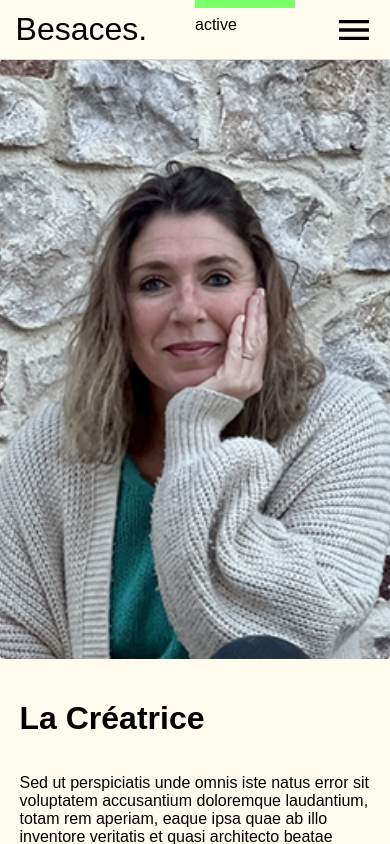
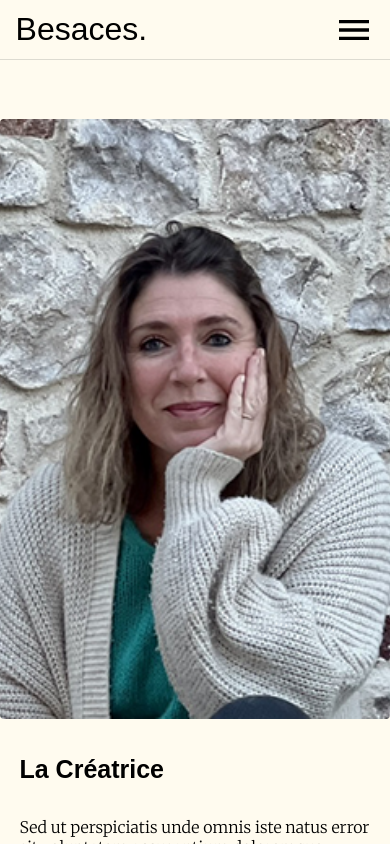
Before and after one commit to Thibaud-M326/AnneMarieWebsiteDev, a Next.js app: page / in a window 390 px wide. Shown: the top 844 px of the page. Built offline with nearby package versions, Linux system fonts and the light colour scheme; grey boxes are pictures that could not be loaded; a web font is replaced by a local one.

Commit message:
header mobile done

```diff
--- a/app/style/creations.module.css
+++ b/app/style/creations.module.css
@@ -13,6 +13,7 @@
     margin-left: 5vw;
     margin-top: 5vh;
     margin-bottom: 5vh;
+    font-size: 25px;
 }
 
 .carouselDiv {
--- a/app/style/creatrice.module.css
+++ b/app/style/creatrice.module.css
@@ -25,6 +25,10 @@
     /* background-color: aquamarine; */
 }
 
+.textDiv h1 {
+    font-size: 25px;
+}
+
 @media screen and (max-width: 885px) {
     .creatriceDiv {
         flex-direction: column;
--- a/app/style/desktopHeader.module.css
+++ b/app/style/desktopHeader.module.css
@@ -1,7 +1,10 @@
 .headerDiv {
+    position: fixed;
+    top: 0;
     display: flex;
     align-items: center;
     justify-content: space-between;
+    width: 100%;
     height: 7vh;
     background-color: #fffbef;
     border-bottom: 1px solid #DDDBD1;
@@ -10,6 +13,7 @@
 .besaceH1 {
     margin-left: 4vw;
     font-weight: 100;
+    font-size: 2.05rem;
 }
 
 .rightHeaderDiv {
@@ -22,6 +26,7 @@
     color: black;
     text-decoration: none;
     margin-right: min(4vw, 50px);
+    font-size: 1.05rem;
 }
 
 .rightHeaderDiv Image {
--- a/app/style/mobileHeader.module.css
+++ b/app/style/mobileHeader.module.css
@@ -1,12 +1,12 @@
 .headerDiv {
-    position: absolute;
+  position: ;
   display: flex;
   align-items: center;
   justify-content: space-between;
   width: 100vw;
   height: 7vh;
   background-color: #fffbef;
-    border-bottom: 1px solid #DDDBD1;
+  border-bottom: 1px solid #dddbd1;
 }
 
 .besaceH1 {
@@ -29,44 +29,97 @@
   cursor: pointer;
 }
 
+.closeButton {
+  background-color: transparent;
+  display: flex;
+  align-items: center;
+  justify-content: center;
+  border: none;
+  width: 40px;
+  height: 40px;
+  cursor: pointer;
+}
+
 .menuDivNeutral {
-    position: absolute;
-    width: 100px;
-    height: 1vh;
-    background-color: rgb(122, 255, 105);
+  position: fixed;
+  z-index: 1;
+  width: 100vw;
+  height: 0px;
+  /* background-color: rgb(122, 255, 105); */
+  background-color: #fffbef;
   top: 0;
-    left: 50%;
+  overflow: hidden;
 }
 
 .menuDivDisplay {
-    position: absolute;
-    width: 100px;
+  position: fixed;
+  z-index: 1;
+  display: flex;
+  flex-direction: column;
+  width: 100vw;
   height: 100px;
-    background-color: aqua;
+  /* background-color: aqua; */
+  background-color: #fffbef;
   top: 0;
-    left: 50%;
-    animation-duration: 0.2s;
+  animation-duration: 0.6s;
   animation-name: openCurtain;
   animation-timing-function: ease-in-out;
   animation-fill-mode: forwards;
+  overflow: hidden;
 }
 
 .menuDivNone {
-    position: absolute;
-    width: 100px;
-    height: 100px;
-    background-color: rgb(255, 196, 0);
+  position: fixed;
+  z-index: 1;
+  width: 100vw;
+  height: 0px;
+  /* background-color: rgb(255, 196, 0); */
+  background-color: #fffbef;
   top: 0;
-    left: 50%;
-    animation-duration: 0.2s;
+  animation-duration: 0.8s;
   animation-name: closeCurtain;
   animation-timing-function: ease-in-out;
   animation-fill-mode: forwards;
+  overflow: hidden;
 }
 
-.menuDivDisplay p {
-    display: block;
-    margin: 20px;
+.containerDiv {
+  position: relative;
+  margin-top: 7vh;
+  width: 100vw;
+  height: 63vh;
+  display: flex;
+  flex-direction: column;
+  justify-content: center;
+  align-items: center;
+	cursor: pointer;
+}
+
+.containerDiv a {
+  color: black;
+  text-decoration: none;
+	font-size: 1.3625rem;
+	font-weight: 800;
+	margin-bottom: 3vh;
+}
+
+.containerDiv a:hover {
+  text-decoration: underline;
+}
+
+.containerDiv span {
+	width: 100px;
+	height: 1px;
+	background-color: black;
+	margin: 1vh;
+}
+
+.containerDiv img {
+  width: 45px;
+  height: 45px;
+	margin-top: 3vh;
+	margin-left: 2vh;
+	margin-right: 2vh;
 }
 
 /* //css animations */
--- a/app/ui/creations.tsx
+++ b/app/ui/creations.tsx
@@ -96,7 +96,10 @@ export default function App() {
 
 
   return (
-    <div className={styles.creationsDiv}>
+    <div
+      className={styles.creationsDiv}
+      id="creations"
+    >
       <h1>
         Les Creations
       </h1>
--- a/app/ui/creatrice.tsx
+++ b/app/ui/creatrice.tsx
@@ -1,5 +1,11 @@
 import Image from 'next/image'
 import styles from '@/app/style/creatrice.module.css'
+import { Merriweather } from 'next/font/google'
+
+const merriweather = Merriweather({
+	subsets: ['latin'],
+	weight: '300'
+})
 
 export default function Creatrice() {
   return (
@@ -16,12 +22,14 @@ export default function Creatrice() {
         <h1>
           La Créatrice
         </h1>
-        <p>
+        <p className={merriweather.className}>
           Sed ut perspiciatis unde omnis iste natus error sit voluptatem  accusantium doloremque laudantium, totam rem aperiam, eaque ipsa quae ab  illo inventore veritatis et quasi architecto beatae vitae dicta sunt  explicabo. Nemo enim ipsam voluptatem quia voluptas sit aspernatur aut  odit aut fugit, sed quia consequuntur
   magni dolores eos qui ratione  voluptatem sequi nesciunt.
         </p>
         <span>_</span>
-        <p>Anne-Marie</p>
+        <p className={merriweather.className}>
+          Anne-Marie
+        </p>
       </div>
     </div>
   );
--- a/app/ui/headers/desktopHeader.tsx
+++ b/app/ui/headers/desktopHeader.tsx
@@ -1,6 +1,12 @@
 import Link from 'next/link'
 import Image from 'next/image'
 import styles from '@/app/style/desktopHeader.module.css'
+import { Merriweather } from 'next/font/google'
+
+const merriweather = Merriweather({
+	subsets: ['latin'],
+	weight: '300'
+})
 
 export default function DesktopHeader() {
 	const besaceMaj = "Besaces.";
@@ -10,11 +16,19 @@ export default function DesktopHeader() {
 			<div>
 				<h1 className={styles.besaceH1}>{besaceMaj}</h1>
 			</div>
-			<div className={styles.rightHeaderDiv}>
-				<Link href="">creations</Link>
-				<Link href="">à propos</Link>
-				<Link href="">contact</Link>
-				<Link href="">FAQ</Link>
+			<div className={`${styles.rightHeaderDiv} ${merriweather.className}`}>
+				<Link
+					href="#creations"
+				>creations</Link>
+				<Link
+					href="#aPropos"
+				>à propos</Link>
+				<Link
+					href="#contact"
+				>contact</Link>
+				<Link
+					href="#faq"
+				>FAQ</Link>
 				<Link
 					href="https://www.instagram.com/"
 					target='_blank'
--- a/app/ui/headers/mobileHeader.tsx
+++ b/app/ui/headers/mobileHeader.tsx
@@ -2,21 +2,32 @@ import Link from 'next/link'
 import Image from 'next/image'
 import styles from '@/app/style/mobileHeader.module.css'
 import MenuIcon from '@mui/icons-material/Menu';
+import CloseIcon from '@mui/icons-material/Close';
+import { Roboto } from 'next/font/google'
 import { useState } from 'react'
-import clsx from 'clsx';
+
+const roboto = Roboto({
+	subsets: ['latin'],
+	weight: '400'
+})
 
 export default function MobileHeader() {
 	const besaceMaj = "Besaces.";
 	const [styleMenuDiv, setStyleMenuDiv] = useState(styles.menuDivNeutral)
 
 	function displayMenu() {
-		if(styleMenuDiv === styles.menuDivDisplay) {
-		 	setStyleMenuDiv(styles.menuDivNone);
-		} else {
+		if (styleMenuDiv === styles.menuDivNeutral) {
+			setStyleMenuDiv(styles.menuDivDisplay);
+		} else if (styleMenuDiv === styles.menuDivNone) {
 			setStyleMenuDiv(styles.menuDivDisplay);
 		}
 	}
 
+	function closeMenu() {
+		if (styleMenuDiv === styles.menuDivDisplay) {
+			setStyleMenuDiv(styles.menuDivNone);
+		}
+	}
 
 	return (
 		<div className={styles.headerDiv}>
@@ -29,12 +40,71 @@ const [styleMenuDiv, setStyleMenuDiv] = useState(styles.menuDivNeutral)
 					onClick={displayMenu}
 				>
 					<MenuIcon
-							sx={{fontSize: 40}}
+						sx={{ fontSize: 40 }}
 					/>
 				</button>
 			</div>
+
 			<div className={styleMenuDiv}>
-					<p>active</p>
+				<div className={styles.headerDiv}>
+					<div>
+						<h1 className={styles.besaceH1}>{besaceMaj}</h1>
+					</div>
+					<div className={styles.rightHeaderDiv}>
+						<button
+							className={styles.closeButton}
+							onClick={closeMenu}
+						>
+							<CloseIcon
+								sx={{ fontSize: 40 }}
+							/>
+						</button>
+					</div>
+				</div>
+
+				<div className={`${styles.containerDiv} ${roboto.className}`}>
+					<Link
+						href="#creations"
+						onClick={closeMenu}
+					>CREATIONS</Link>
+					<Link
+						href="#aPropos"
+						onClick={closeMenu}
+					>À PROPOS</Link>
+					<Link
+						href="#contact"
+						onClick={closeMenu}
+					>CONTACT</Link>
+					<Link
+						href="#faq"
+						onClick={closeMenu}
+					>FAQ</Link>
+					<span />
+					<div >
+						<Link
+							href="https://www.instagram.com/"
+							target='_blank'
+						>
+							<Image
+								src="/logoInstagram.png"
+								width={35}
+								height={35}
+								alt="Logo Instagram"
+							/>
+						</Link>
+						<Link
+							href="https://www.instagram.com/"
+							target='_blank'
+						>
+							<Image
+								src="/logoFacebook.png"
+								width={35}
+								height={35}
+								alt="Logo Facebook"
+							/>
+						</Link>
+					</div>
+				</div>
 			</div>
 		</div>
 	);
```
Lines whose indentation alone changed are shown as unchanged.
